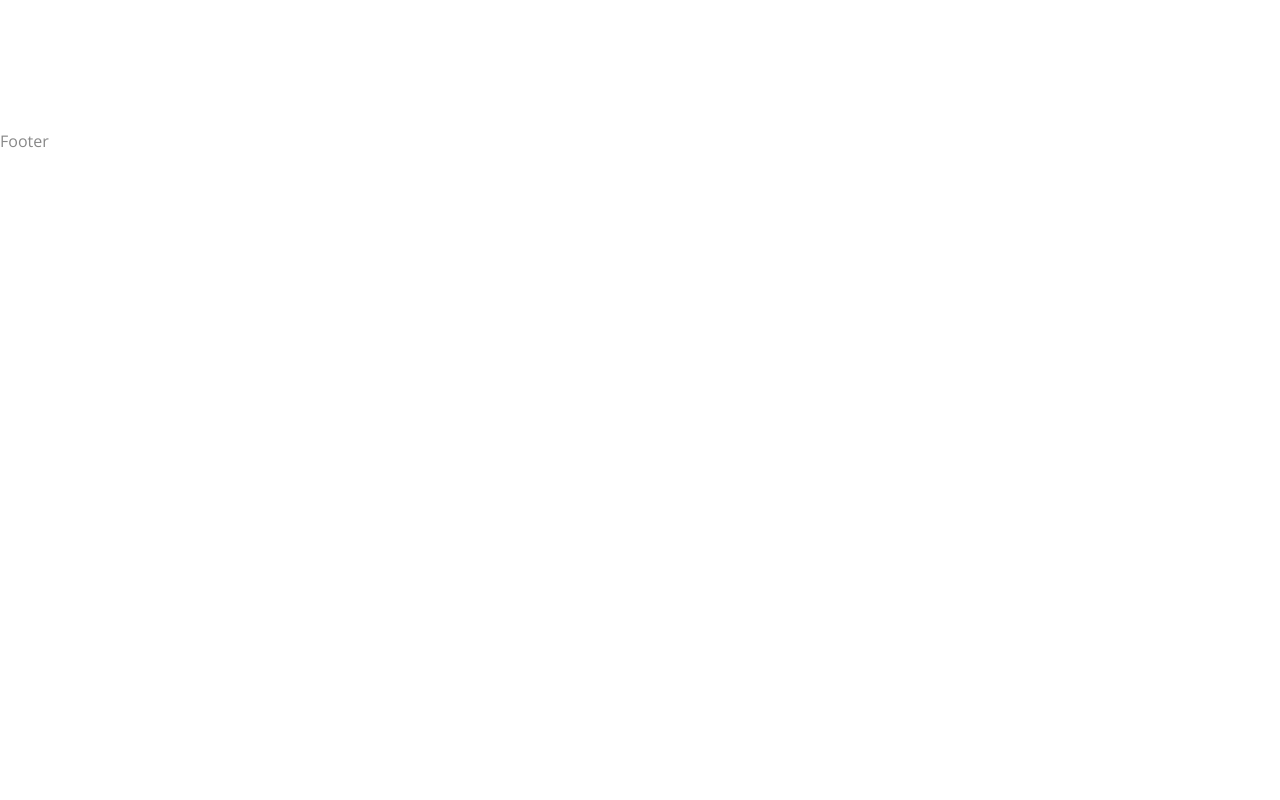
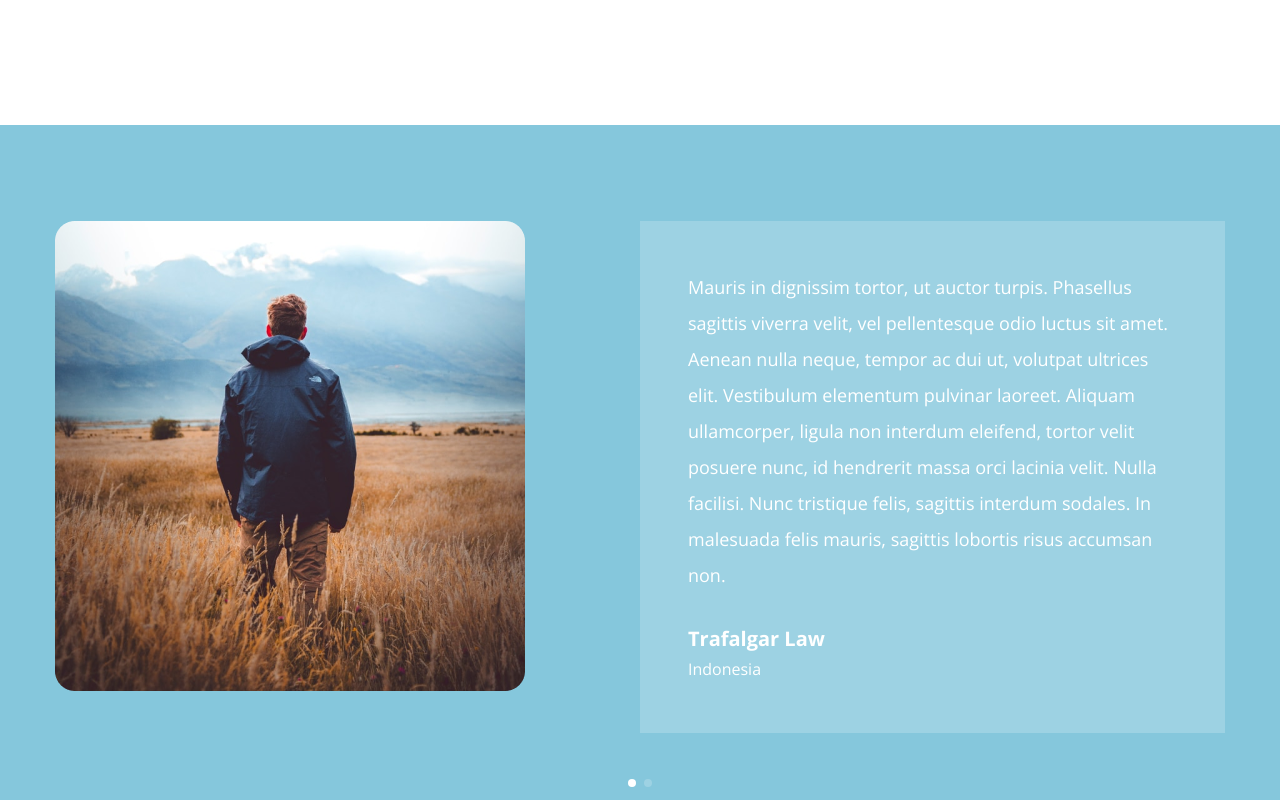
Before and after one commit to Alfians29/responsive-web-hotel, a Next.js app: page / in a window 1280 px wide. Shown: the part 3960-4760 px from the top of the page. Built offline with nearby package versions, Linux system fonts and the light colour scheme.

Commit message:
update
add testimonials section

```diff
--- a/app/globals.css
+++ b/app/globals.css
@@ -24,3 +24,8 @@
     @apply text-xl;
   }
 }
+
+.swiper-horizontal > .swiper-pagination-bullets .swiper-pagination-bullet,
+.swiper-pagination-horizontal.swiper-pagination-bullets .swiper-pagination-bullet {
+  @apply bg-white;
+}
--- a/app/page.jsx
+++ b/app/page.jsx
@@ -5,6 +5,7 @@ import Footer from '@/components/Footer';
 import Header from '@/components/Header';
 import Hero from '@/components/Hero';
 import Recommendation from '@/components/Recommendation';
+import Testimonials from '@/components/Testimonials';
 
 export default function Home() {
   return (
@@ -15,6 +16,7 @@ export default function Home() {
       <About />
       <Recommendation />
       <Find />
+      <Testimonials />
       <Footer />
       <div className='h-[4000px]'></div>
     </main>
--- /dev/null
+++ b/components/Testimonials.jsx
@@ -0,0 +1,83 @@
+'use client';
+
+// swiper react component
+import { Swiper, SwiperSlide } from 'swiper/react';
+
+// swiper modules
+import { Pagination } from 'swiper/modules';
+
+// swiper styles
+import 'swiper/css';
+import 'swiper/css/pagination';
+
+// components
+import Image from 'next/image';
+import { motion } from 'framer-motion';
+import { fadeIn } from '@/variants';
+
+const testimonialData = [
+  {
+    img: '/testimonials/img-1.png',
+    message:
+      'Mauris in dignissim tortor, ut auctor turpis. Phasellus sagittis viverra velit, vel pellentesque odio luctus sit amet. Aenean nulla neque, tempor ac dui ut, volutpat ultrices elit. Vestibulum elementum pulvinar laoreet. Aliquam ullamcorper, ligula non interdum eleifend, tortor velit posuere nunc, id hendrerit massa orci lacinia velit. Nulla facilisi. Nunc tristique felis, sagittis interdum sodales. In malesuada felis mauris, sagittis lobortis risus accumsan non.',
+    personName: 'Trafalgar Law',
+    location: 'Indonesia',
+  },
+  {
+    img: '/testimonials/img-2.png',
+    message:
+      'Donec ac neque vel ex vehicula molestie ut ut tellus. Aliquam erat volutpat. Duis pretium faucibus sapien, eget dapibus sem interdum in. Donec neque justo, faucibus hendrerit neque in, aliquam finibus lorem. Suspendisse nec massa viverra, viverra sem ac, congue diam. In venenatis, augue in sollicitudin volutpat, urna ipsum accumsan justo, quis semper tortor orci eget lorem. Sed vitae fermentum eros. Fusce a accumsan erat, a bibendum erat.',
+    personName: 'Portgas D. Ace',
+    location: 'Greece',
+  },
+];
+
+const Testimonials = () => {
+  return (
+    <motion.section
+      variants={fadeIn('up', 0.2)}
+      initial='hidden'
+      whileInView='show'
+      viewport={{ once: false, amount: 0 }}
+      className='bg-soft_green xl:h-[880px]'
+    >
+      <motion.div
+        variants={fadeIn('up', 0.4)}
+        initial='hidden'
+        whileInView='show'
+        viewport={{ once: false, amount: 0 }}
+        className='container mx-auto'
+      >
+        <Swiper
+          modules={[Pagination]}
+          pagination={{ clickable: true }}
+          className='xl:h-[680px] overflow-hidden'
+        >
+          {testimonialData.map((slide, index) => {
+            return (
+              <SwiperSlide key={index}>
+                <div className='grid grid-cols-1 xl:grid-cols-2 py-12 xl:py-24'>
+                  <Image
+                    src={slide.img}
+                    width={470}
+                    height={470}
+                    quality={100}
+                    alt=''
+                    className='hidden xl:flex'
+                  />
+                  <div className='flex-1 bg-white/20 text-white p-12'>
+                    <p className='text-lg leading-9 mb-8'>{slide.message}</p>
+                    <p className='text-xl font-bold'>{slide.personName}</p>
+                    <p>{slide.location}</p>
+                  </div>
+                </div>
+              </SwiperSlide>
+            );
+          })}
+        </Swiper>
+      </motion.div>
+    </motion.section>
+  );
+};
+
+export default Testimonials;
```
